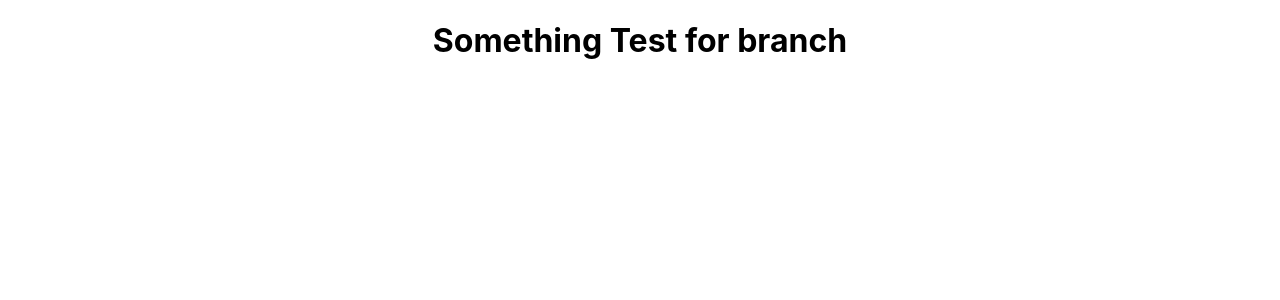
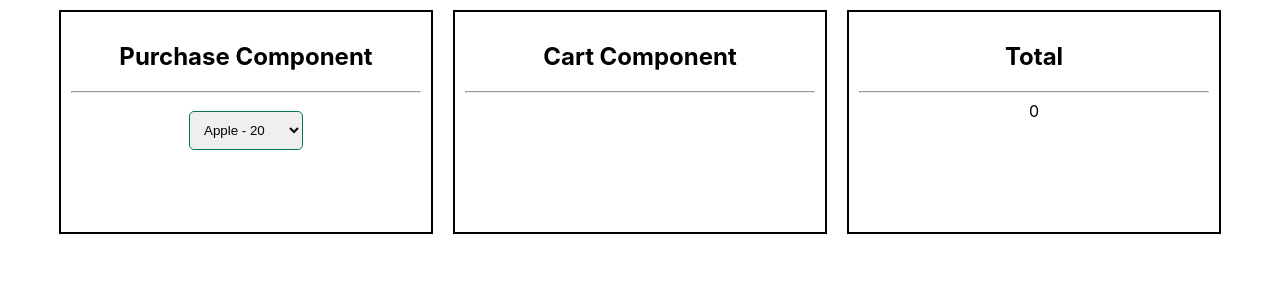
Before and after one commit to Jubair70/pracode, a React (Create React App) app: page / in a window 1280 px wide. Shown: the top 300 px of the page. Built offline with nearby package versions, Linux system fonts and the light colour scheme.

Commit message:
CartList with delete in context api

```diff
--- a/src/App.js
+++ b/src/App.js
@@ -1,9 +1,10 @@
 import './App.css';
+import PurchaseComponent from './component/purchase.component'
 
 function App() {
   return (
     <div className='App'>
-        <h1>Something Test for branch</h1>
+        <PurchaseComponent/>
     </div>
   )
 }
--- /dev/null
+++ b/src/component/cart.component.jsx
@@ -0,0 +1,32 @@
+import React,{useContext, useState} from "react";
+import TotalContext from "../store/total-context";
+import PurchaseComponent from "./purchase.component";
+import TotalComponent from "./total.component";
+
+const CartComponent = () => {
+    const {total,setTotal,cartItems, setCartItems} = useContext(TotalContext)
+
+  const deleteItem = (e) =>{
+    setTotal(total-parseInt(e.target.value));
+    let cartList = cartItems.filter((item)=>item.price!=e.target.value)
+    setCartItems(cartList)
+  }
+  return (
+    <div className="customDiv">
+      <h2>Cart Component</h2>
+      <hr />
+      <ul >
+        {
+            cartItems.map((prop,index)=>{
+                return(
+                    <li value={prop.price} key={index} onClick={(e)=>deleteItem(e)}>{prop.pName}</li>
+                )
+            })
+        }
+      </ul>
+    </div>
+
+  );
+};
+
+export default React.memo(CartComponent);
--- /dev/null
+++ b/src/component/component.styles.scss
@@ -0,0 +1,17 @@
+.customDiv{
+    border:2px solid black;
+    padding :10px;
+    margin:10px;
+    display: inline-block;
+    width: 350px;
+  height: 200px;
+  vertical-align: top;
+}
+
+select{
+    border:1px solid rgb(8, 117, 94);
+    border-radius: 5px;
+    padding :10px;
+    margin:10px;
+    display: inline-block;
+}
--- /dev/null
+++ b/src/component/purchase.component.jsx
@@ -0,0 +1,50 @@
+import React, { useState,useContext } from "react";
+import "./component.styles.scss";
+import CartComponent from "./cart.component";
+import TotalComponent from './total.component';
+import TotalContext from '../store/total-context';
+
+const PurchaseComponent = () => {
+  const products = [
+    { pName: "Apple", price: 20 },
+    { pName: "Banana", price: 3 },
+    { pName: "Orange", price: 10 },
+    { pName: "Grapes", price: 8 },
+  ];
+
+  const [cartItems, setCartItems] = useState([]);
+  const [total,setTotal] = useState(0);
+  const value = {total,setTotal,cartItems, setCartItems}
+  const cartItemHandler = (e) =>{
+    const selectedItem = {
+        pName: e.target.options[e.target.selectedIndex].text,
+        price: e.target.value
+    }
+    setCartItems([...cartItems,selectedItem])
+    setTotal(total + parseInt(e.target.value));
+  }
+  return (
+    <>
+      <div className="customDiv">
+        <h2>Purchase Component</h2>
+        <hr />
+        <select onChange={(e)=>cartItemHandler(e)}>
+          {products.map((product) => {
+            return (
+              <option value={product.price}>
+                {product.pName} - {product.price}
+              </option>
+            );
+          })}
+        </select>
+      </div>
+
+      <TotalContext.Provider value = {value}>
+        <CartComponent/>
+        <TotalComponent/>
+      </TotalContext.Provider>
+    </>
+  );
+};
+
+export default React.memo(PurchaseComponent);
--- /dev/null
+++ b/src/component/total.component.jsx
@@ -0,0 +1,16 @@
+import React,{useContext} from 'react'
+import TotalContext from '../store/total-context';
+
+const TotalComponent = () =>{
+
+const {total,setTotal} = useContext(TotalContext);
+    return (
+        <div className="customDiv">
+        <h2>Total</h2>
+                    <hr/>
+               {total}
+        </div>
+    )
+}
+
+export default React.memo(TotalComponent);
--- /dev/null
+++ b/src/store/total-context.js
@@ -0,0 +1,9 @@
+import { createContext } from 'react'
+
+const TotalContext =  createContext({
+    total:0,
+    setTotal:()=>{},
+    cartItems:[], setCartItems:()=>{},
+})
+
+export default TotalContext;
```
